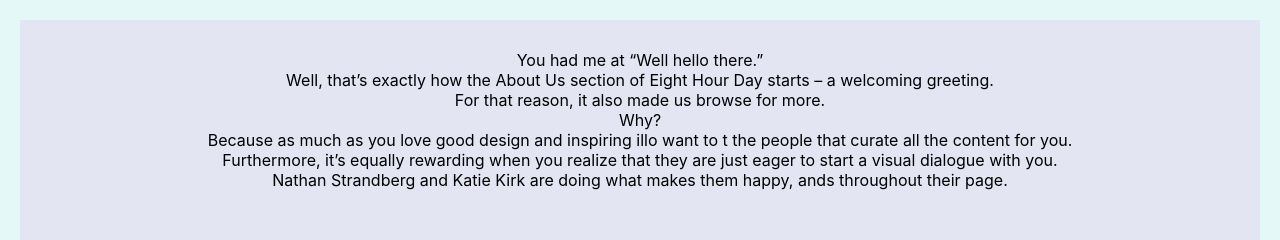
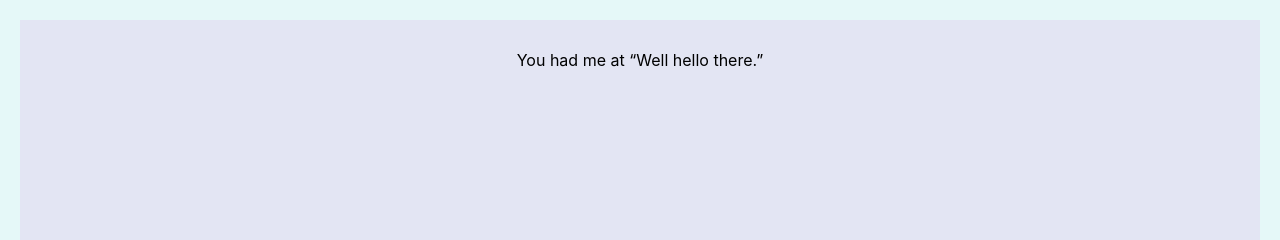
Before and after one commit to AjayManinder/practice, a React (Create React App) app: page /About in a window 1280 px wide. Shown: the part 500-740 px from the top of the page. Built offline with nearby package versions, Linux system fonts and the light colour scheme.

Commit message:
Update About.js

```diff
--- a/src/Pages/About.js
+++ b/src/Pages/About.js
@@ -19,7 +19,7 @@
             <div className="aboutContent">
     <div>    You had me at “Well hello there.”</div>
 
-    <div> Well, that’s exactly how the About Us section of Eight Hour Day starts – a welcoming greeting.</div>
+    {/* <div> Well, that’s exactly how the About Us section of Eight Hour Day starts – a welcoming greeting.</div>
 
     <div> For that reason, it also made us browse for more.</div>
 
@@ -29,7 +29,7 @@
 
     <div> Furthermore, it’s equally rewarding when you realize that they are just eager to start a visual dialogue with you.</div>
 
-    <div> Nathan Strandberg and Katie Kirk are doing what makes them happy, ands throughout their page.</div>
+    <div> Nathan Strandberg and Katie Kirk are doing what makes them happy, ands throughout their page.</div> */}
 </div>
 </div>
 
```
